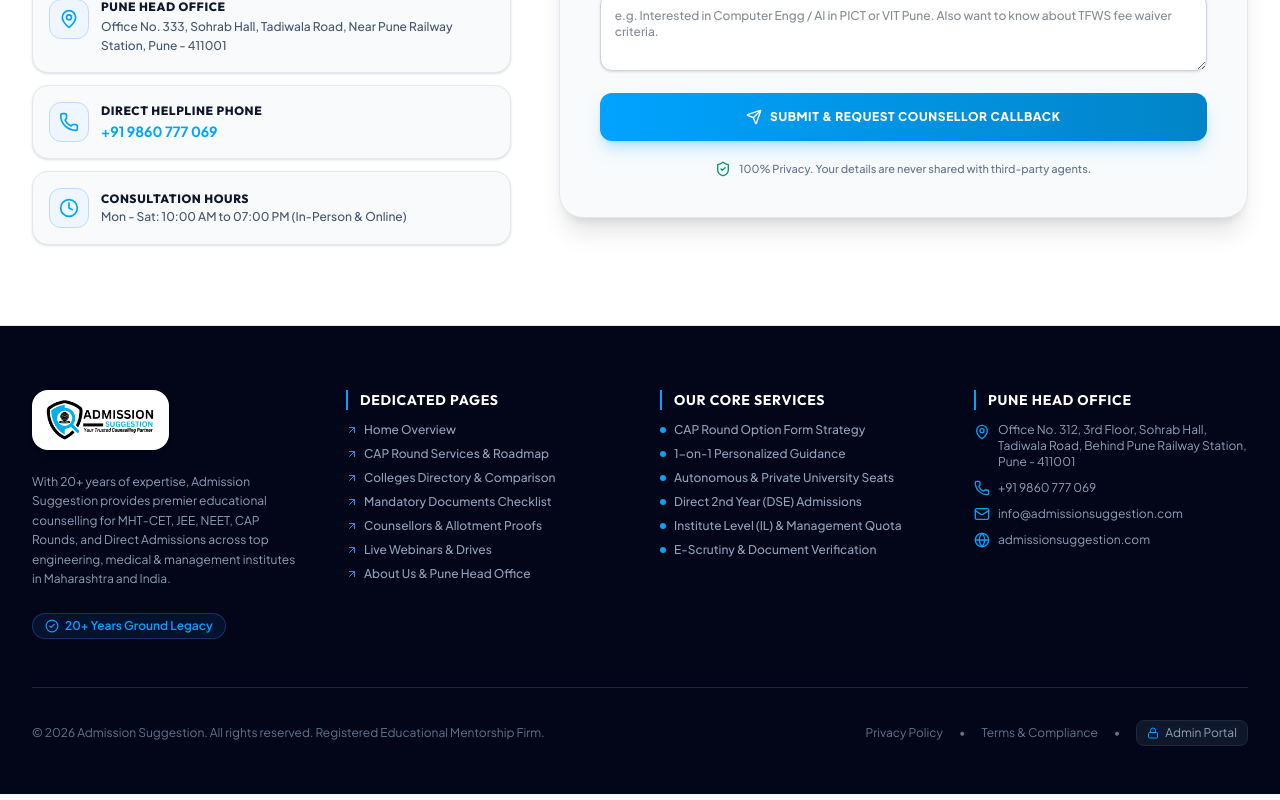
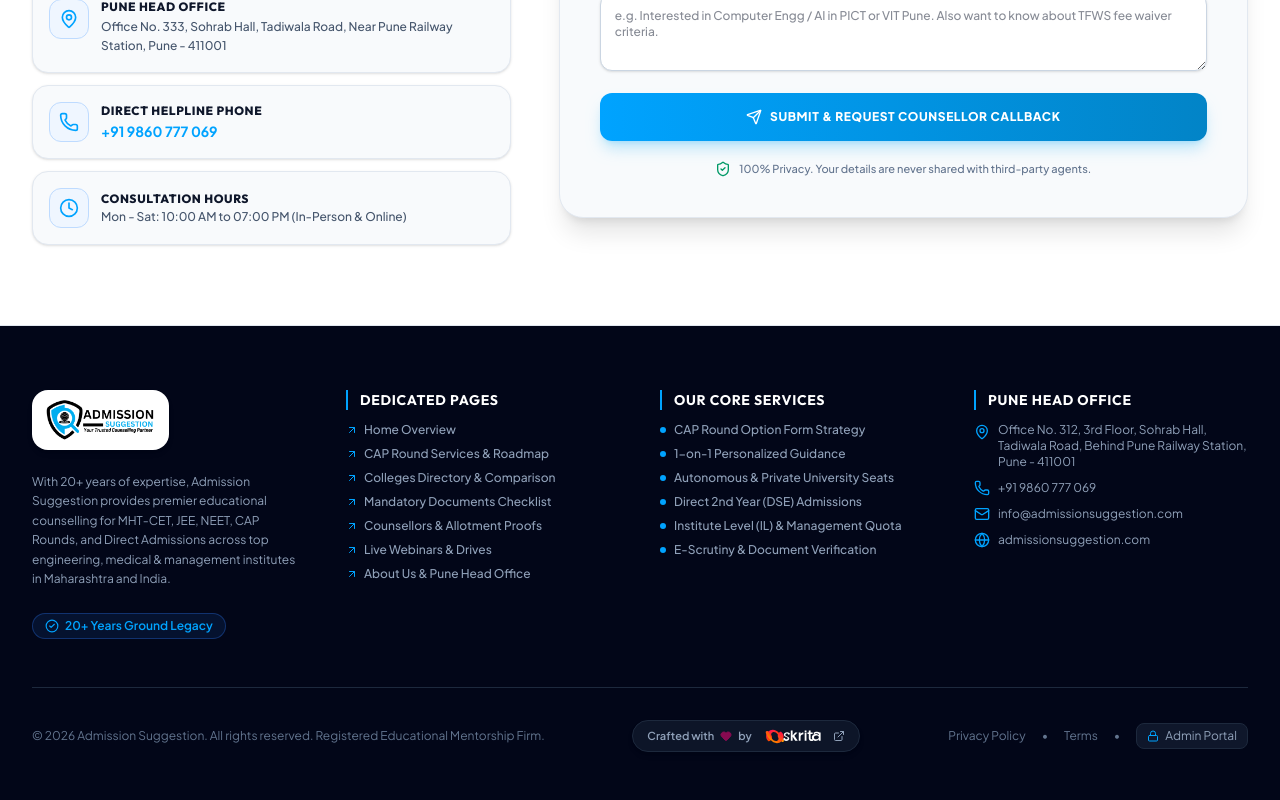
Before and after one commit to vivek-rx/AdmissionSuggestion, a React (Vite) app: page / in a window 1280 px wide. Shown: the part 6272-7072 px from the top of the page. Built offline with nearby package versions, Linux system fonts and the light colour scheme.

Commit message:
Add interactive Skrita credit badge in footer linking to vivekrandad.app

```diff
--- a/src/components/common/Footer.tsx
+++ b/src/components/common/Footer.tsx
@@ -2,6 +2,7 @@
 import { Shield, Phone, Mail, MapPin, Globe, ArrowUpRight, GraduationCap, CheckCircle2, ShieldCheck, Lock } from 'lucide-react';
 import trustedLogo from '../../assets/logo.png';
 import { Link } from 'react-router-dom';
+import { SkritaBadge } from './SkritaBadge';
 
 export const Footer: React.FC = () => {
   return (
@@ -139,16 +140,24 @@
           </div>
         </div>
 
-        {/* Bottom Bar with Admin Access */}
-        <div className="pt-8 flex flex-col sm:flex-row items-center justify-between gap-4 text-xs text-slate-500">
-          <p>© {new Date().getFullYear()} Admission Suggestion. All rights reserved. Registered Educational Mentorship Firm.</p>
+        {/* Bottom Bar with Admin Access & Skrita Credit Badge */}
+        <div className="pt-8 flex flex-col md:flex-row items-center justify-between gap-4 text-xs text-slate-500">
+          <p className="text-center md:text-left">
+            © {new Date().getFullYear()} Admission Suggestion. All rights reserved. Registered Educational Mentorship Firm.
+          </p>
+
+          {/* Strategic Fun Skrita Credit Badge */}
+          <div className="my-1 md:my-0">
+            <SkritaBadge />
+          </div>
+
           <div className="flex items-center gap-4">
             <Link to="/about" className="hover:text-slate-300 transition-colors">
               Privacy Policy
             </Link>
             <span>•</span>
             <Link to="/about" className="hover:text-slate-300 transition-colors">
-              Terms & Compliance
+              Terms
             </Link>
             <span>•</span>
             <Link
--- /dev/null
+++ b/src/components/common/SkritaBadge.tsx
@@ -0,0 +1,110 @@
+import React, { useState } from 'react';
+import { motion, AnimatePresence } from 'framer-motion';
+import { Sparkles, ExternalLink, Heart, Code2 } from 'lucide-react';
+
+export const SkritaLogoSvg: React.FC<{ className?: string; textClassName?: string }> = ({
+  className = "h-5 w-auto",
+  textClassName = "text-white"
+}) => (
+  <svg
+    viewBox="0 0 240 70"
+    fill="none"
+    xmlns="http://www.w3.org/2000/svg"
+    className={className}
+  >
+    <defs>
+      <linearGradient id="skritaGrad1" x1="0%" y1="0%" x2="100%" y2="100%">
+        <stop offset="0%" stopColor="#FF007A" />
+        <stop offset="50%" stopColor="#FF4500" />
+        <stop offset="100%" stopColor="#FFA500" />
+      </linearGradient>
+      <linearGradient id="skritaGrad2" x1="100%" y1="0%" x2="0%" y2="100%">
+        <stop offset="0%" stopColor="#FF0055" />
+        <stop offset="60%" stopColor="#FF6600" />
+        <stop offset="100%" stopColor="#FFCC00" />
+      </linearGradient>
+    </defs>
+
+    {/* Skrita Dynamic S Swirl Icon */}
+    <g transform="translate(10, 5)">
+      {/* Outer Curved Ribbon */}
+      <path
+        d="M32 6C18 6 6 18 6 32C6 39 9 45 14 49C17 52 23 49 26 44C29 39 30 33 27 28C24 23 26 17 32 15C38 13 46 16 50 22C54 28 58 35 60 41C61 46 64 51 68 53C73 55 77 52 75 46C72 37 66 28 58 20C50 11 41 6 32 6Z"
+        fill="url(#skritaGrad1)"
+      />
+      {/* Inner Fluid Swirl Curve */}
+      <path
+        d="M48 58C62 58 74 46 74 32C74 25 71 19 66 15C63 12 57 15 54 20C51 25 50 31 53 36C56 41 54 47 48 49C42 51 34 48 30 42C26 36 22 29 20 23C19 18 16 13 12 11C7 9 3 12 5 18C8 27 14 36 22 44C30 53 39 58 48 58Z"
+        fill="url(#skritaGrad2)"
+      />
+    </g>
+
+    {/* Modern Typographic Wordmark "Skrita" */}
+    <g className={textClassName} fill="currentColor">
+      {/* S */}
+      <path d="M100 24C95 24 91 26 91 30C91 38 106 36 106 45C106 50 101 54 94 54C88 54 83 50 82 46L88 42C89 45 92 48 95 48C98 48 100 46 100 44C100 37 85 39 85 30C85 24 90 20 98 20C103 20 108 23 109 27L103 31C103 27 99 24 95 24H100Z" />
+      {/* k */}
+      <path d="M112 14H119V33L129 21H138L126 34L139 53H129L119 37V53H112V14Z" />
+      {/* r */}
+      <path d="M143 21H150V27C152 23 156 21 161 21V28C155 28 150 32 150 38V53H143V21Z" />
+      {/* i */}
+      <path d="M166 14H173V19H166V14ZM166 21H173V53H166V21Z" />
+      {/* t */}
+      <path d="M182 14H189V21H197V27H189V44C189 47 191 48 194 48C196 48 197 47 198 47L199 53C197 54 194 54 191 54C185 54 182 50 182 44V27H177V21H182V14Z" />
+      {/* a */}
+      <path d="M221 21H228V53H221V48C218 52 213 54 207 54C199 54 194 48 194 40C194 32 200 27 208 27C213 27 218 29 221 32V30C221 26 217 24 212 24C208 24 205 26 204 28L200 23C203 20 208 18 214 18C222 18 228 22 228 30V40C228 44 227 48 225 50L221 47V21ZM221 38C219 35 216 33 211 33C206 33 202 36 202 41C202 46 206 48 211 48C216 48 220 45 221 41V38Z" />
+    </g>
+  </svg>
+);
+
+export const SkritaBadge: React.FC = () => {
+  const [isHovered, setIsHovered] = useState(false);
+
+  return (
+    <div className="relative inline-flex items-center">
+      <a
+        href="https://vivekrandad.app"
+        target="_blank"
+        rel="noopener noreferrer"
+        onMouseEnter={() => setIsHovered(true)}
+        onMouseLeave={() => setIsHovered(false)}
+        className="group relative inline-flex items-center gap-2 px-3.5 py-1.5 rounded-full bg-slate-900/90 hover:bg-slate-900 text-slate-300 hover:text-white border border-slate-800 hover:border-[#FF5500]/50 shadow-md hover:shadow-[0_0_20px_rgba(255,85,0,0.25)] transition-all duration-300 transform hover:scale-105 active:scale-95"
+        title="Designed & Developed by Skrita (vivekrandad.app)"
+      >
+        {/* Soft Animated Background Ambient Glow */}
+        <span className="absolute -inset-0.5 rounded-full bg-gradient-to-r from-[#FF007A] via-[#FF5500] to-[#FFA500] opacity-0 group-hover:opacity-40 blur-sm transition-opacity duration-300 pointer-events-none" />
+
+        {/* Fun Icon & Text */}
+        <span className="text-[11px] font-semibold text-slate-400 group-hover:text-slate-200 transition-colors flex items-center gap-1.5">
+          <span>Crafted with</span>
+          <Heart className="w-3 h-3 text-[#FF007A] fill-current animate-pulse inline" />
+          <span>by</span>
+        </span>
+
+        {/* Skrita Logo Vector */}
+        <div className="flex items-center gap-1.5 pl-0.5">
+          <SkritaLogoSvg className="h-4 sm:h-4.5 w-auto" textClassName="text-white" />
+        </div>
+
+        {/* External Link Arrow Icon */}
+        <ExternalLink className="w-3 h-3 text-slate-400 group-hover:text-[#FFA500] transition-colors ml-0.5" />
+      </a>
+
+      {/* Floating Playful Tooltip */}
+      <AnimatePresence>
+        {isHovered && (
+          <motion.div
+            initial={{ opacity: 0, y: 6, scale: 0.95 }}
+            animate={{ opacity: 1, y: -30, scale: 1 }}
+            exit={{ opacity: 0, y: 6, scale: 0.95 }}
+            transition={{ duration: 0.15 }}
+            className="absolute -top-2 left-1/2 -translate-x-1/2 px-3 py-1 bg-slate-950/95 text-white text-[10px] font-bold rounded-xl border border-slate-700 shadow-xl whitespace-nowrap pointer-events-none flex items-center gap-1.5 z-30"
+          >
+            <Sparkles className="w-3 h-3 text-[#FFA500]" />
+            <span>Built by Vivek Randad • vivekrandad.app</span>
+          </motion.div>
+        )}
+      </AnimatePresence>
+    </div>
+  );
+};
```
